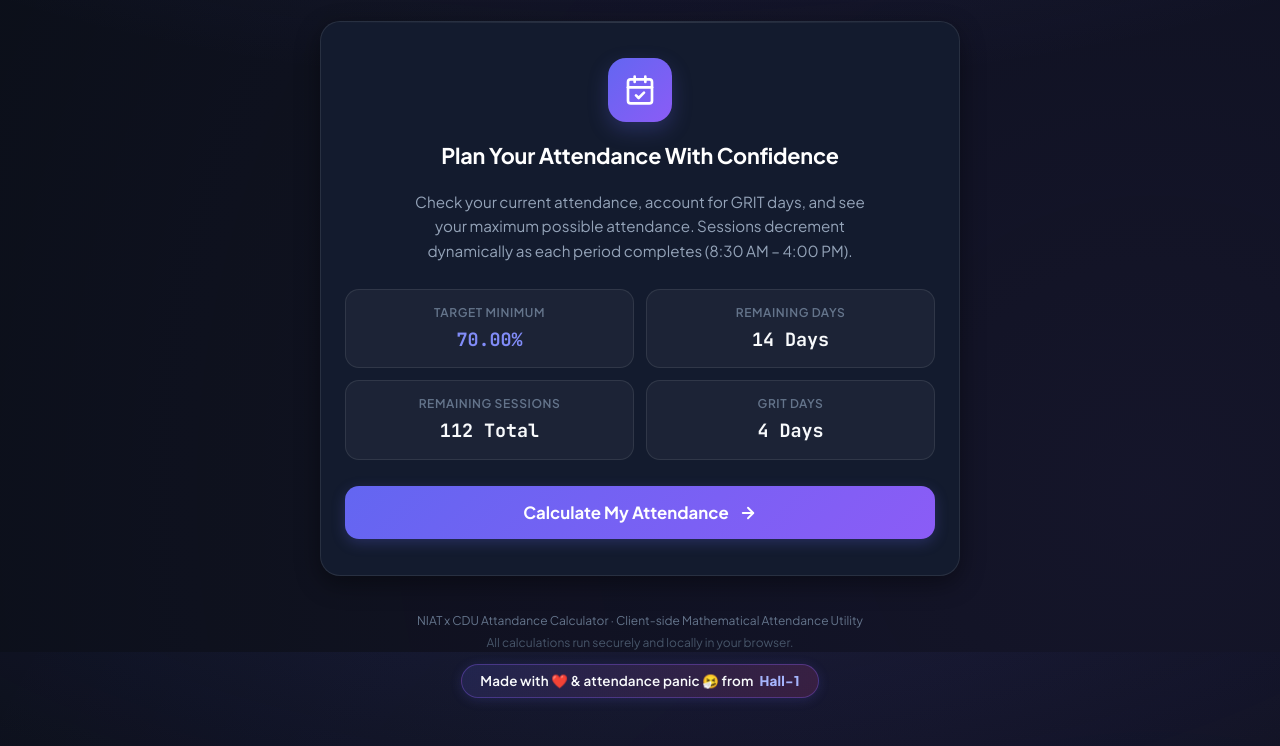
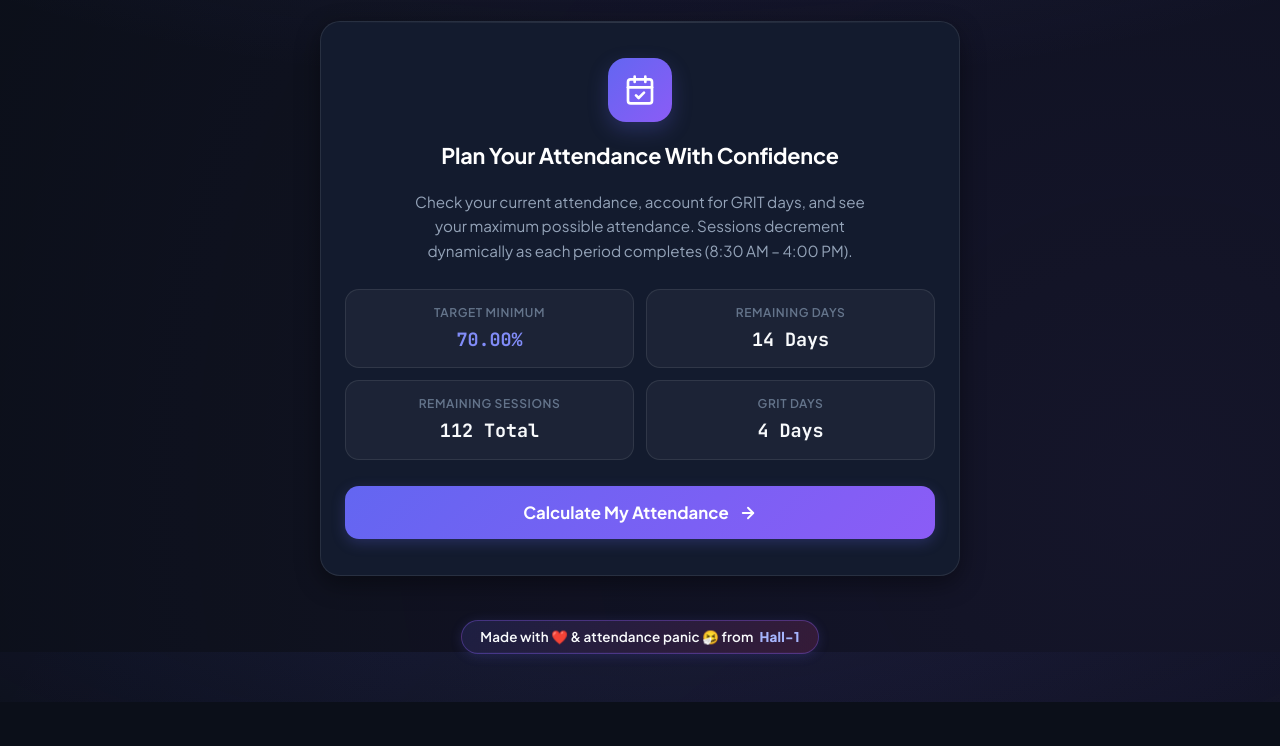
Before and after one commit to Sairohan211/Niat-Attandance-Calculator, a plain HTML site: page index.html in a window 1280 px wide. Shown: the part 148-894 px from the top of the page. After the commit the page ends 850 px from the top, so only its background shows below. Drawn offline with Linux system fonts and the light colour scheme.

Commit message:
Remove unnecessary client-side footer text

```diff
--- a/index.html
+++ b/index.html
@@ -342,8 +342,6 @@
 
     <!-- Footer -->
     <footer class="app-footer">
-      <p>NIAT x CDU Attandance Calculator · Client-side Mathematical Attendance Utility</p>
-      <p class="footer-sub">All calculations run securely and locally in your browser.</p>
       <p class="footer-tagline">
         <span class="tagline-highlight">Made with ❤️ &amp; attendance panic 🤧 from <strong>Hall-1</strong></span>
       </p>
```
